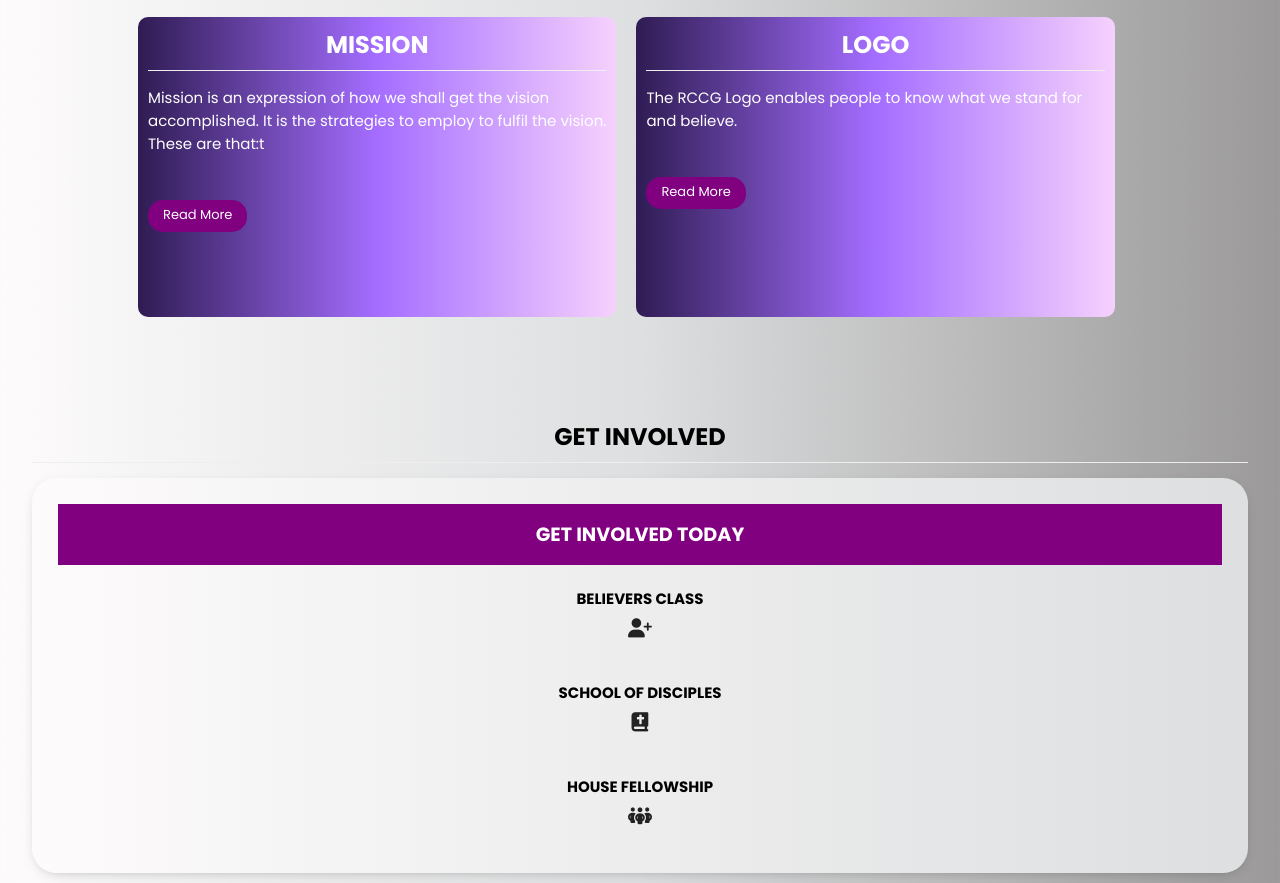
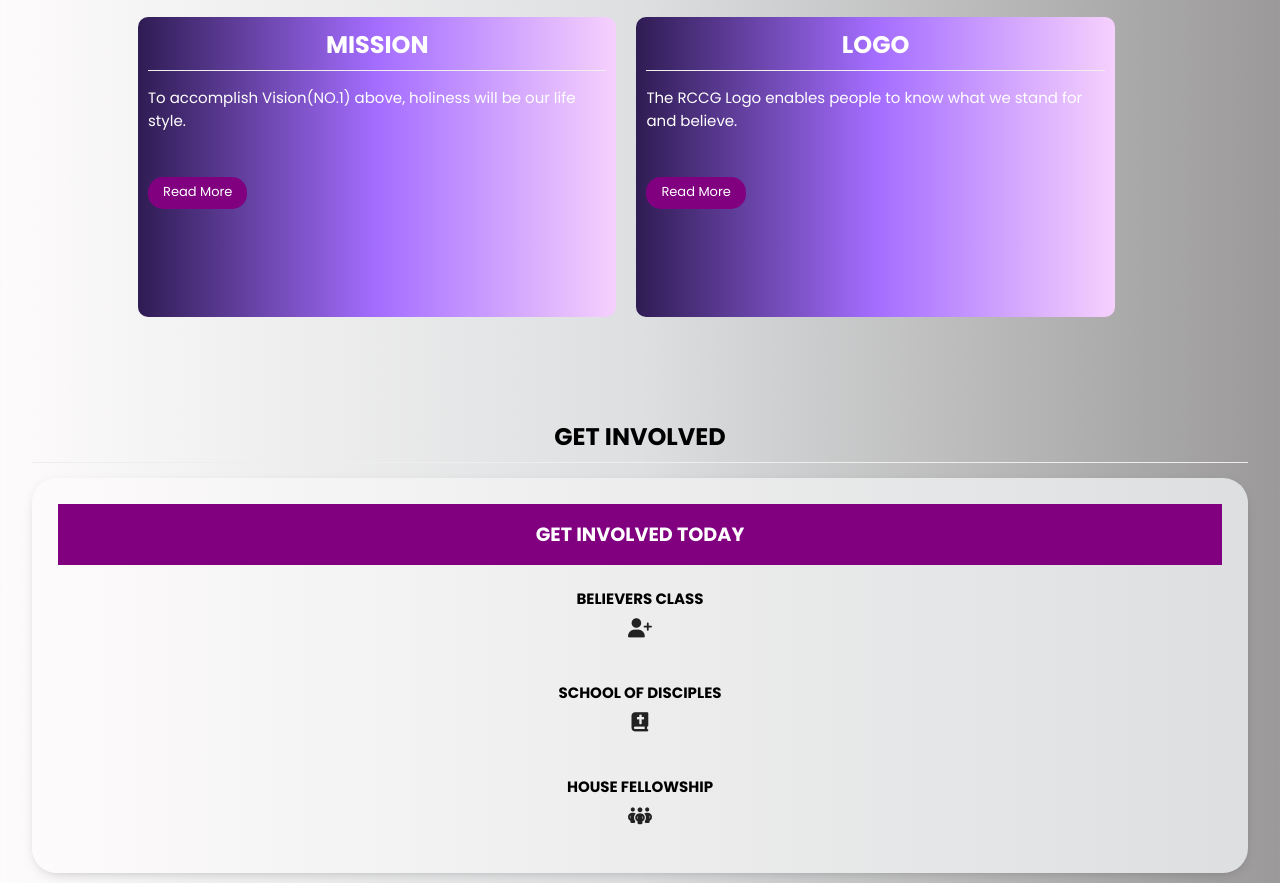
Before and after one commit to YungMiz3/RCCG-Middle-East-Region-, a plain HTML site: page index.html in a window 1280 px wide. Shown: the part 1788-2671 px from the top of the page. Drawn offline with nearby package versions, Linux system fonts and the light colour scheme.

Commit message:
Add files via upload

```diff
--- a/index.html
+++ b/index.html
@@ -174,8 +174,7 @@
     </div>
     <div class="card" style="background: linear-gradient(to right, #2F1C53, #A46DFF, #F6D1FD);">
     <h2>Mission</h2>
-    <p>Mission is an expression of how we shall get the vision accomplished. It is the strategies
-        to employ to fulfil the vision. These are that:t</p>
+    <p>To accomplish Vision(NO.1) above, holiness will be our life style.</p>
         <br>
         <a href="who we are.html">Read More</a>
     </div>
```
